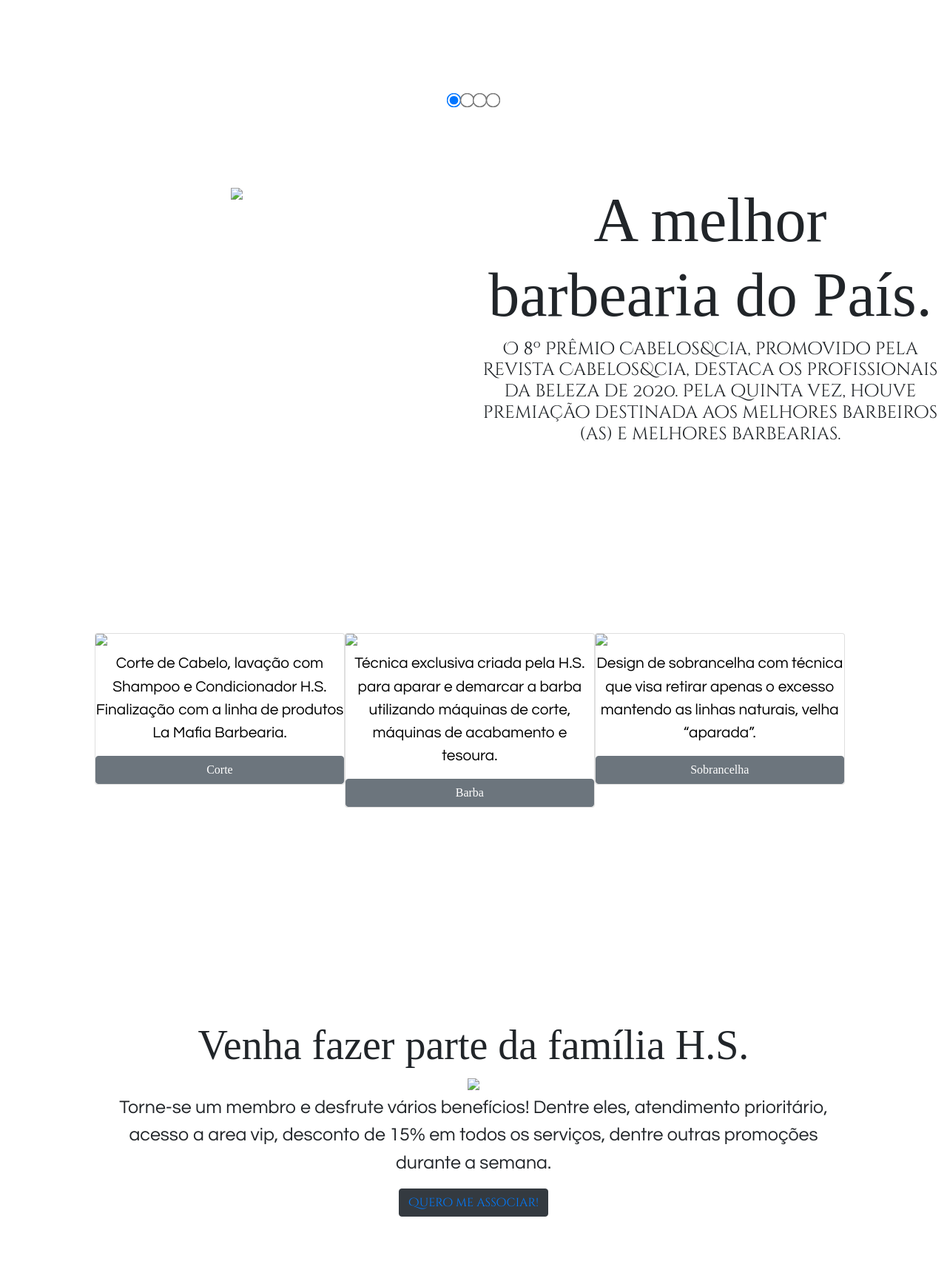
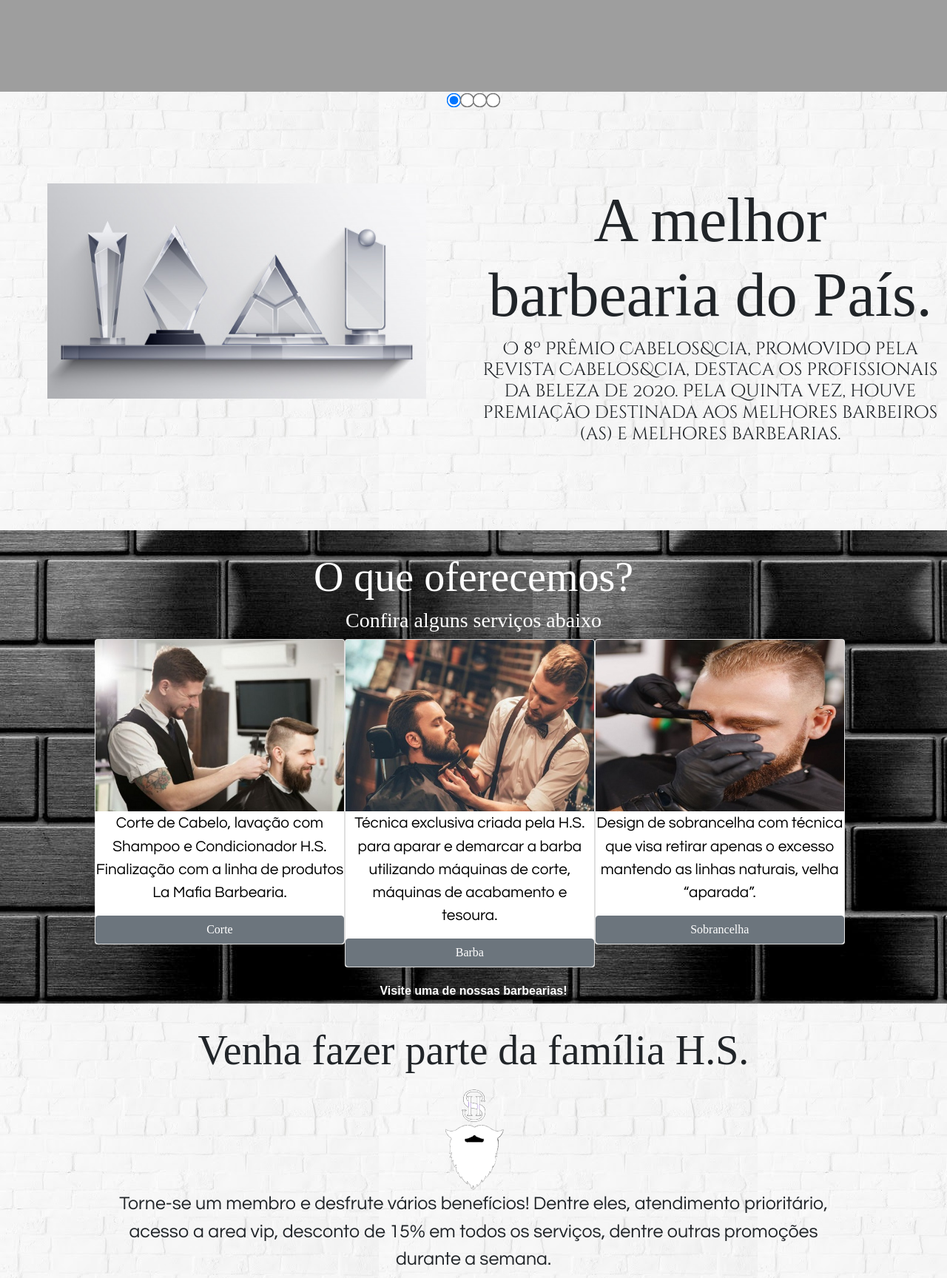
Before and after one commit to sebastiaoegjr/projeto-hs, a plain HTML site: page index.html in a window 1280 px wide. Shown: the part 500-2228 px from the top of the page at 74% size. Drawn offline with nearby package versions, Linux system fonts and the light colour scheme; the site is published under a folder, as on GitHub Pages, so addresses that start at the root find nothing; a web font is replaced by a local one.

Commit message:
Correção erro imagens

```diff
--- a/css/associacao.css
+++ b/css/associacao.css
@@ -1,5 +1,5 @@
 main{
-    background-image: url(/img/fundomain.jpg);
+    background-image: url(img/fundomain.jpg);
     font-family: 'Mate SC', 'Questrial';
     font-size: 22px;
     padding-right: 10%;
--- a/css/index.css
+++ b/css/index.css
@@ -29,7 +29,7 @@
     transform: scale(1.5);
 }
   main{
-    background-image: url(/img/fundomain.jpg);
+    background-image: url(img/fundomain.jpg);
     min-height: 40%;
 
 }
@@ -44,7 +44,7 @@
     font-size: 350%;
 }
 section{
-    background-image: url(/img/fundosection.jpg);
+    background-image: url(img/fundosection.jpg);
     font-family: 'Calligraffitti', 'Charm';
     min-height: 40rem;
     color: white;
@@ -73,7 +73,7 @@ section h1{
   font-weight: bolder;
 }
 aside{
-  background-image: url(/img/fundomain.jpg);
+  background-image: url(img/fundomain.jpg);
   min-height: 40rem;
   font-family: 'Cinzel Decorative', 'Dosis';
   padding-right: 10%;
@@ -89,7 +89,7 @@ aside h1{
   font-size: 350%;
 }
 .modal-content{
-  background-image: url(/img/fundomain.jpg);
+  background-image: url(img/fundomain.jpg);
 }
 .modal-content p{
   font-family: 'Mate SC', 'Questrial';
--- a/css/produtos.css
+++ b/css/produtos.css
@@ -1,5 +1,5 @@
 main{
-    background-image: url(/img/fundomain.jpg);
+    background-image: url(img/fundomain.jpg);
     font-family: 'Mate SC', 'Questrial';
     font-size: 22px;
     padding-right: 10%;
--- a/css/sobre.css
+++ b/css/sobre.css
@@ -1,5 +1,5 @@
 main{
-    background-image: url(/img/fundomain.jpg);
+    background-image: url(img/fundomain.jpg);
     min-height: 40rem;
     text-align: center;
     padding-right: 10%;
--- a/css/top-bot.css
+++ b/css/top-bot.css
@@ -7,7 +7,7 @@ html, body{
 header { /* topo da página*/
     width: 100%;
     min-height: 39rem;
-    background-image: url(/img/imgfundoheader.png);
+    background-image: url(img/imgfundoheader.png);
     background-size: cover;
 }
 header h3{
--- a/index.html
+++ b/index.html
@@ -40,7 +40,7 @@
         <div class="slide-show" >
             <ul class="slides-list" id="slide1">
                 <li class="slide" >
-                    <img src="/img/trofeus.jpg" width="40%"/>
+                    <img src="img/trofeus.jpg" width="40%"/>
                     <div class="texto-slide">
                         <h2>A melhor barbearia do País.</h2>
                         <h4> O 8º Prêmio Cabelos&Cia, promovido pela Revista Cabelos&cia,
@@ -55,10 +55,10 @@
                         tem cerveja gelada, games, sinuca e muito mais.
                          </h4>
                     </div>
-                    <img src="/img/sinuca.jpg" width="40%"/>
+                    <img src="img/sinuca.jpg" width="40%"/>
                 </li>
                 <li class="slide" id="slide3">
-                    <img src="/img/painel.jpg" width="40%"/>
+                    <img src="img/painel.jpg" width="40%"/>
                     <div class="texto-slide">
                         <h2>Barbearia H.S.</h2>
                     <h4>Na Barbearia H.S. oferecemos mais que barba, cabelo e bigode. Aqui você encontra e faz amigos, assiste futebol,
@@ -73,7 +73,7 @@
                         tem cerveja gelada, games, sinuca e muito mais.
                          </h4>
                     </div>
-                    <img src="/img/ferramentas.jpg"width="40%" />
+                    <img src="img/ferramentas.jpg"width="40%" />
                 </li>
             </ul>
         </div>
@@ -83,17 +83,17 @@
             <h1>O que oferecemos?</h1>
             <h3>Confira alguns serviços abaixo</h3>
             <div class="card" style="width: 33%">
-                <img class="card-img-top" src="/img/corte.jpg" alt="Imagem de capa do card">
+                <img class="card-img-top" src="img/corte.jpg" alt="Imagem de capa do card">
                 <p class="card-text">Corte de Cabelo, lavação com Shampoo e Condicionador H.S. Finalização com a linha de produtos La Mafia Barbearia.</p>
                 <a href="#" class="btn btn-secondary" data-toggle="modal" data-target="#modalCorte">Corte</a>
               </div>
               <div class="card" style="width: 33%">
-                <img class="card-img-top" src="/img/cortebarba.jpg" alt="Imagem de capa do card">
+                <img class="card-img-top" src="img/cortebarba.jpg" alt="Imagem de capa do card">
                 <p class="card-text">Técnica exclusiva criada pela H.S. para aparar e demarcar a barba utilizando máquinas de corte, máquinas de acabamento e tesoura.</p>
                 <a href="#" class="btn btn-secondary"data-toggle="modal" data-target="#modalBarba">Barba</a>
             </div>
               <div class="card" style="width: 33%">
-                <img class="card-img-top" src="/img/sobrancelha.jpg" alt="Imagem de capa do card">
+                <img class="card-img-top" src="img/sobrancelha.jpg" alt="Imagem de capa do card">
                 <p class="card-text">Design de sobrancelha com técnica que visa retirar apenas o excesso mantendo as linhas naturais, velha “aparada”.</p>
                 <a href="#" class="btn btn-secondary" data-toggle="modal" data-target="#modalSobrancelha">Sobrancelha</a>
             </div>
@@ -102,7 +102,7 @@
         <aside>
             <h1>Venha fazer parte da família H.S.</h1>
             <div class="icon">
-                <img src="/img/iconHS.png">
+                <img src="img/iconHS.png">
             </div>
             <p>
                 Torne-se um membro e desfrute vários benefícios! Dentre eles, atendimento prioritário, acesso a area vip,
```
Also changed, not shown: css/img/fundomain.jpg (renamed from img/fundomain.jpg), css/img/fundosection.jpg (renamed from img/fundosection.jpg), css/img/hoje.jpg (added), css/img/iconHS.png (added), img/favicon.ico (deleted), 4 other files.
